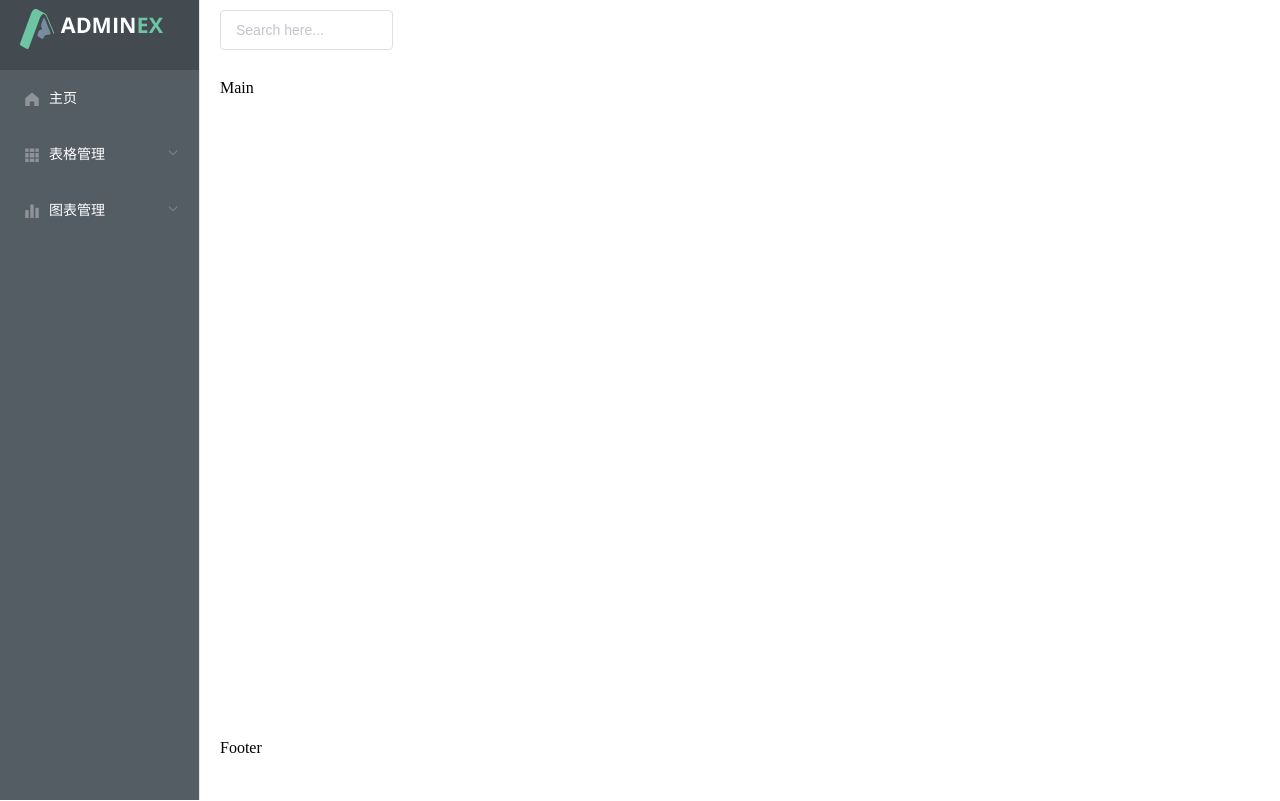
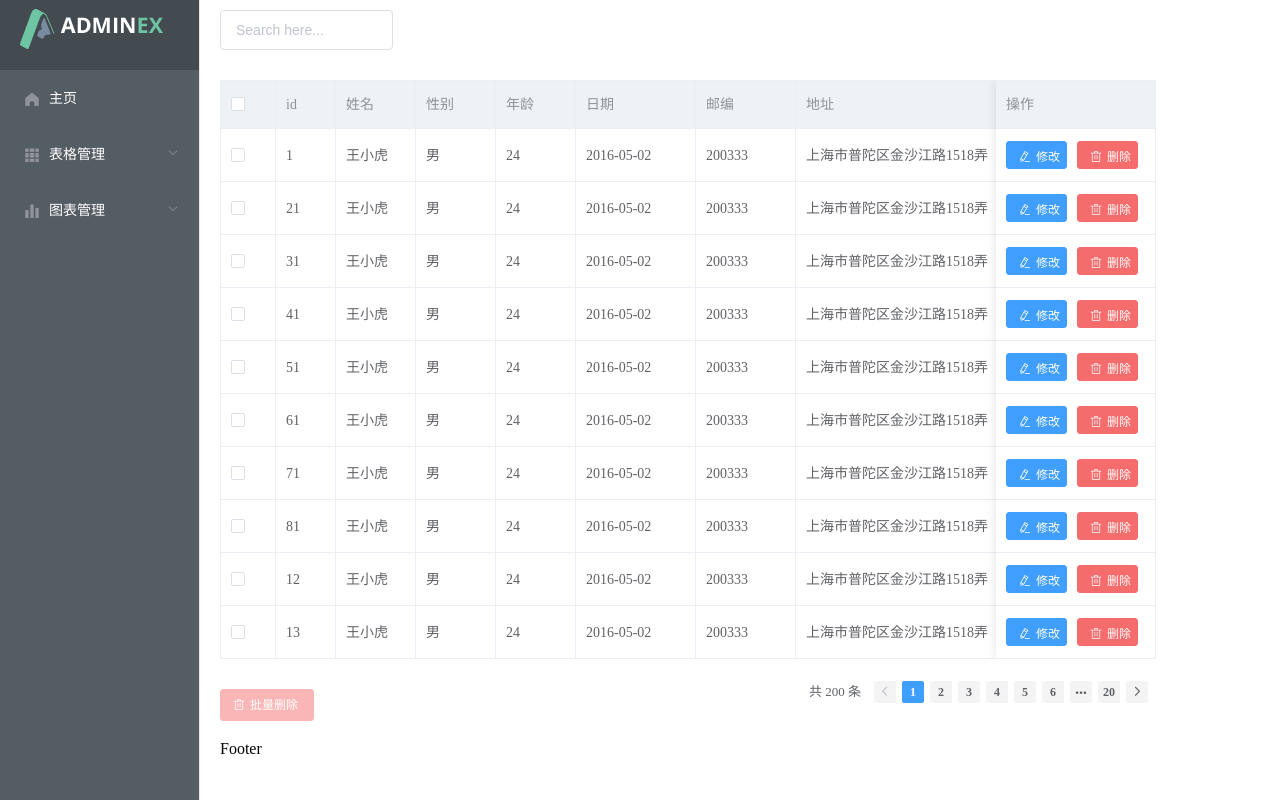
Before and after one commit to Hakugyokurou/mccw, a Vue app in the folder vue-admin/: page /#/home in a window 1280 px wide. Built offline with nearby package versions, Linux system fonts and the light colour scheme.

Commit message:
表格进行布局并实现修改功能

```diff
--- a/vue-admin/src/components/Home.vue
+++ b/vue-admin/src/components/Home.vue
@@ -3,7 +3,9 @@
       <el-aside width="200px"><m-nav></m-nav></el-aside>
       <el-container>
         <el-header><m-header></m-header></el-header>
-        <el-main>Main</el-main>
+        <el-main>
+          <table-base></table-base>
+        </el-main>
         <el-footer>Footer</el-footer>
       </el-container>
     </el-container>
@@ -12,12 +14,14 @@
 <script>
 import mNav from './home/Nav.vue'
 import mHeader from './home/Header.vue'
+import tableBase from './table/TableBase'
 
 export default {
   name: 'home',
   components: {
     mNav,
-    mHeader
+    mHeader,
+    tableBase
   }
 }
 </script>
--- /dev/null
+++ b/vue-admin/src/components/table/TableBase.vue
@@ -0,0 +1,291 @@
+<template>
+  <div style="width: 90%">
+  <el-table
+    ref="multipleTable"
+    :data="tableData.slice((currentPage-1)*pageSize, currentPage*pageSize)"
+    tooltip-effect="dark"
+    border
+    style="width: 100%"
+    :header-cell-style="{background:'#EEF1F6'}"
+    @select="handleSelectionChange">
+    <!--@select="handleSelectionChange">-->
+    <el-table-column
+      type="selection"
+      width="55">
+    </el-table-column>
+    <el-table-column
+      fixed
+      prop="id"
+      label="id"
+      width="60">
+    </el-table-column>
+    <el-table-column
+      prop="name"
+      label="姓名"
+      width="80">
+    </el-table-column>
+    <el-table-column
+      prop="gender"
+      label="性别"
+      width="80">
+    </el-table-column>
+    <el-table-column
+      prop="age"
+      label="年龄"
+      width="80">
+    </el-table-column>
+    <el-table-column
+      prop="date"
+      label="日期"
+      width="120">
+    </el-table-column>
+    <el-table-column
+      prop="zip"
+      label="邮编"
+      width="100">
+    </el-table-column>
+    <el-table-column
+      prop="address"
+      label="地址"
+      width="300">
+    </el-table-column>
+    <el-table-column
+      fixed="right"
+      label="操作"
+      width="160">
+      <template slot-scope="scope">
+        <el-button @click="handleClick(scope.row)" type="primary" class="el-button--small"><i class="el-icon-edit"></i>修改</el-button>
+        <el-button type="danger" class="el-button--small"><i class="el-icon-delete"></i>删除</el-button>
+      </template>
+    </el-table-column>
+  </el-table>
+    <div class="clearfix v-table-footer">
+      <div class="fl">
+        <el-row>
+          <el-button type="danger" class="el-button--small" :disabled="isDisabled" ><i class="el-icon-delete"></i>批量删除</el-button>
+        </el-row>
+      </div>
+
+      <div class="fr">
+        <el-pagination
+          small
+          background
+          layout="total, prev, pager, next"
+          :total="200"
+          @current-change="current_change">
+        </el-pagination>
+      </div>
+
+    </div>
+  </div>
+</template>
+
+<script>
+
+  export default {
+    name: "TableBase",
+    methods: {
+      handleClick(row) {
+        this.$router.push({path: '/tableupdate/'+row.id})
+        this.$store.commit('incrment', {id: row.id, name: row.name, gender: row.gender, age: row.age, date: row.date, zip: row.zip, address: row.address})
+      },
+      toggleSelection(rows) {
+        if (rows) {
+          rows.forEach(row => {
+            this.$refs.multipleTable.toggleRowSelection(row);
+          });
+        } else {
+          this.$refs.multipleTable.clearSelection();
+        }
+      },
+      handleSelectionChange(val) {
+        this.isDisabled = !Boolean(val.length)
+        // this.multipleSelection = val;
+      },
+      loadData() {
+        this.total = this.tableData.length
+      },
+      current_change(currentPage) {
+        this.currentPage = currentPage
+      }
+    },
+    mounted() {
+      let obj = this.$store.state.obj
+      if (obj) {
+        this.tableData.forEach((el,index)=>{
+          if (el.id===obj.id) {
+            this.tableData[index]=obj
+          }
+        })
+      }
+    },
+    data() {
+      return {
+        total: 0,      //默认数据总数
+        pageSize: 10,  //默认每页条数
+        currentPage: 1,  //默认开始页面
+        isDisabled: true,
+        tableData: [{
+          id: '1',
+          name: '王小虎',
+          gender: '男',
+          age: '24',
+          date: '2016-05-02',
+          address: '上海市普陀区金沙江路1518弄',
+          zip: 200333
+        }, {
+          id: '21',
+          name: '王小虎',
+          gender: '男',
+          age: '24',
+          date: '2016-05-02',
+          address: '上海市普陀区金沙江路1518弄',
+          zip: 200333
+        }, {
+          id: '31',
+          name: '王小虎',
+          gender: '男',
+          age: '24',
+          date: '2016-05-02',
+          address: '上海市普陀区金沙江路1518弄',
+          zip: 200333
+        }, {
+          id: '41',
+          name: '王小虎',
+          gender: '男',
+          age: '24',
+          date: '2016-05-02',
+          address: '上海市普陀区金沙江路1518弄',
+          zip: 200333
+        }, {
+          id: '51',
+          name: '王小虎',
+          gender: '男',
+          age: '24',
+          date: '2016-05-02',
+          address: '上海市普陀区金沙江路1518弄',
+          zip: 200333
+        }, {
+          id: '61',
+          name: '王小虎',
+          gender: '男',
+          age: '24',
+          date: '2016-05-02',
+          address: '上海市普陀区金沙江路1518弄',
+          zip: 200333
+        }, {
+          id: '71',
+          name: '王小虎',
+          gender: '男',
+          age: '24',
+          date: '2016-05-02',
+          address: '上海市普陀区金沙江路1518弄',
+          zip: 200333
+        }, {
+          id: '81',
+          name: '王小虎',
+          gender: '男',
+          age: '24',
+          date: '2016-05-02',
+          address: '上海市普陀区金沙江路1518弄',
+          zip: 200333
+        }, {
+          id: '12',
+          name: '王小虎',
+          gender: '男',
+          age: '24',
+          date: '2016-05-02',
+          address: '上海市普陀区金沙江路1518弄',
+          zip: 200333
+        }, {
+          id: '13',
+          name: '王小虎',
+          gender: '男',
+          age: '24',
+          date: '2016-05-02',
+          address: '上海市普陀区金沙江路1518弄',
+          zip: 200333
+        }, {
+          id: '14',
+          name: '王小虎',
+          gender: '男',
+          age: '24',
+          date: '2016-05-02',
+          address: '上海市普陀区金沙江路1518弄',
+          zip: 200333
+        },{
+          id: '15',
+          name: '王小虎',
+          gender: '男',
+          age: '24',
+          date: '2016-05-02',
+          address: '上海市普陀区金沙江路1518弄',
+          zip: 200333
+        }, {
+          id: '16',
+          name: '王小虎',
+          gender: '男',
+          age: '24',
+          date: '2016-05-02',
+          address: '上海市普陀区金沙江路1518弄',
+          zip: 200333
+        }, {
+          id: '17',
+          name: '王小虎',
+          gender: '男',
+          age: '24',
+          date: '2016-05-02',
+          address: '上海市普陀区金沙江路1518弄',
+          zip: 200333
+        }, {
+          id: '18',
+          name: '王小虎',
+          gender: '男',
+          age: '24',
+          date: '2016-05-02',
+          address: '上海市普陀区金沙江路1518弄',
+          zip: 200333
+        }, {
+          id: '19',
+          name: '王小虎',
+          gender: '男',
+          age: '24',
+          date: '2016-05-02',
+          address: '上海市普陀区金沙江路1518弄',
+          zip: 200333
+        }]
+      }
+    }
+  }
+</script>
+
+<style scoped lang="less">
+  .fl {
+    float: left;
+  }
+  .fr {
+    float: right;
+  }
+  .clearfix:after {
+    content: '';
+    height: 0;
+    clear: both;
+    display: block;
+    visibility: hidden;
+  }
+  .cell {
+    .el-button {
+      width: 61px;
+      height: 28px;
+    }
+  }
+  .el-icon-delete,
+  .el-icon-edit {
+    margin-right: 5px;
+    margin-left: -3px;
+  }
+
+  .v-table-footer {
+    margin-top: 20px;
+  }
+</style>
--- /dev/null
+++ b/vue-admin/src/components/table/TableUpdate.vue
@@ -0,0 +1,67 @@
+<template>
+  <div>
+    <el-form ref="form" label-position="right"  :model="form" label-width="80px" size="small">
+      <el-form-item label="姓名"
+       :rules="[
+      { required: true, message: '姓名不能为空'}
+      ]"
+                    style="width: 20%;">
+        <el-input v-model="form.name"></el-input>
+      </el-form-item>
+      <el-form-item label="年龄"  style="width: 20%;">
+        <el-radio-group v-model="form.gender">
+          <el-radio label="男"></el-radio>
+          <el-radio label="女"></el-radio>
+        </el-radio-group>
+      </el-form-item>
+      <el-form-item label="年龄"  style="width: 20%;">
+        <el-input v-model.number="form.age"></el-input>
+      </el-form-item>
+      <el-form-item label="生日" style="width: 10%;">
+        <!--<el-col :span="11">-->
+          <el-date-picker type="date" placeholder="选择生日" v-model="form.date" style="width: 325%;">
+          </el-date-picker>
+        <!--</el-col>-->
+      </el-form-item>
+      <el-form-item label="邮编"  style="width: 20%;">
+        <el-input v-model="form.zip" :maxlength="6"></el-input>
+      </el-form-item>
+      <el-form-item size="large"  style="width: 20%;">
+        <el-button type="primary" @click="onSubmit">立即提交</el-button>
+        <el-button @click="cancel">取消</el-button>
+      </el-form-item>
+    </el-form>
+  </div>
+</template>
+
+<script>
+  export default {
+    name: "TableUpdate",
+    data() {
+      return {
+        form: {
+          name: '',
+          gender: '',
+          age: '',
+          date: '',
+          zip: ''
+        }
+      };
+    },
+    created() {
+      this.form = this.$store.state.obj
+    },
+    methods: {
+      onSubmit() {
+        this.$router.push({path: '/tablebase', name: 'tableBase'})
+      },
+      cancel() {
+        this.$router.go(-1)
+      }
+    }
+  }
+</script>
+
+<style scoped lang="less">
+
+</style>
--- a/vue-admin/src/router.js
+++ b/vue-admin/src/router.js
@@ -1,7 +1,8 @@
 import Vue from 'vue'
 import Router from 'vue-router'
 import Home from './components/Home.vue'
-
+import TableBase from './components/table/TableBase'
+import TableUpdate from './components/table/TableUpdate'
 Vue.use(Router)
 
 export default new Router({
@@ -14,6 +15,16 @@ export default new Router({
       path: '/home',
       name: 'home',
       component: Home
+    },
+    {
+      path: '/tablebase',
+      name: 'tableBase',
+      component: TableBase
+    },
+    {
+      path: '/tableupdate/*',
+      name: 'tableUpdate',
+      component: TableUpdate
     }
   ]
 })
--- a/vue-admin/src/store.js
+++ b/vue-admin/src/store.js
@@ -5,10 +5,12 @@ Vue.use(Vuex)
 
 export default new Vuex.Store({
   state: {
-
+    obj: null
   },
   mutations: {
-
+    incrment(state, val) {
+      state.obj = val
+    }
   },
   actions: {
 
```
Also changed, not shown: vue-admin/src/main.js (+7 -0 lines).
